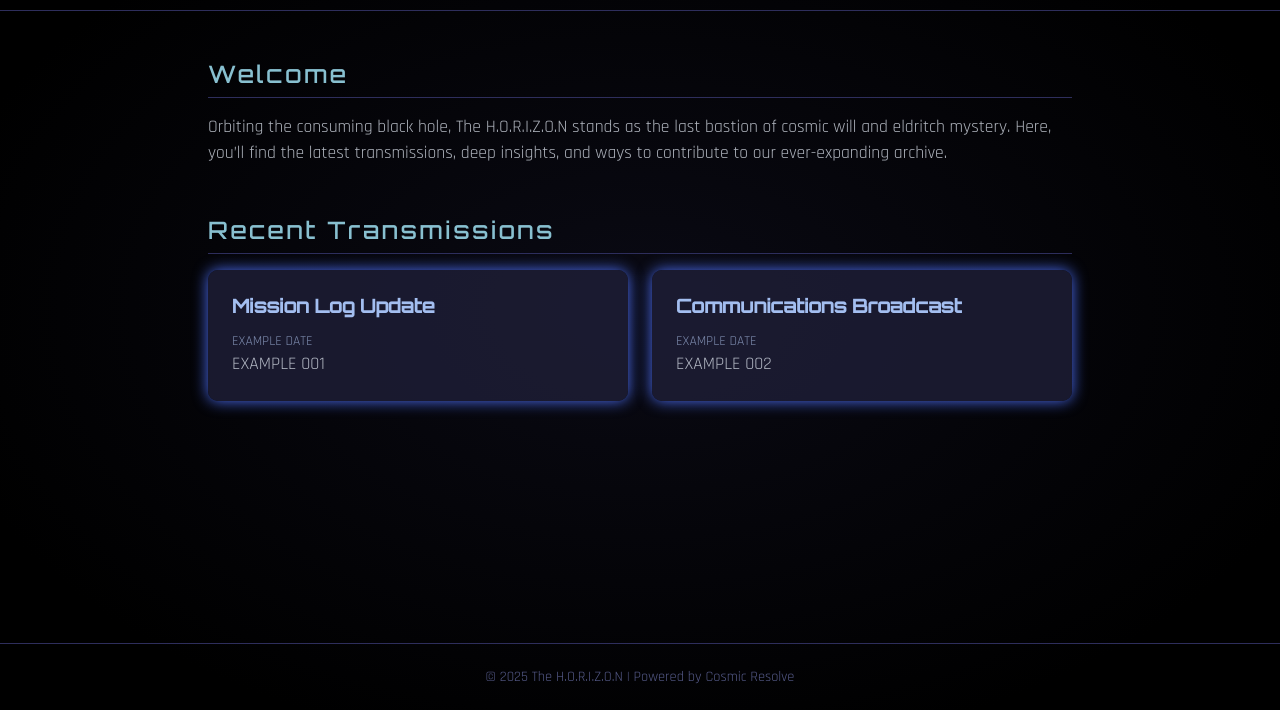
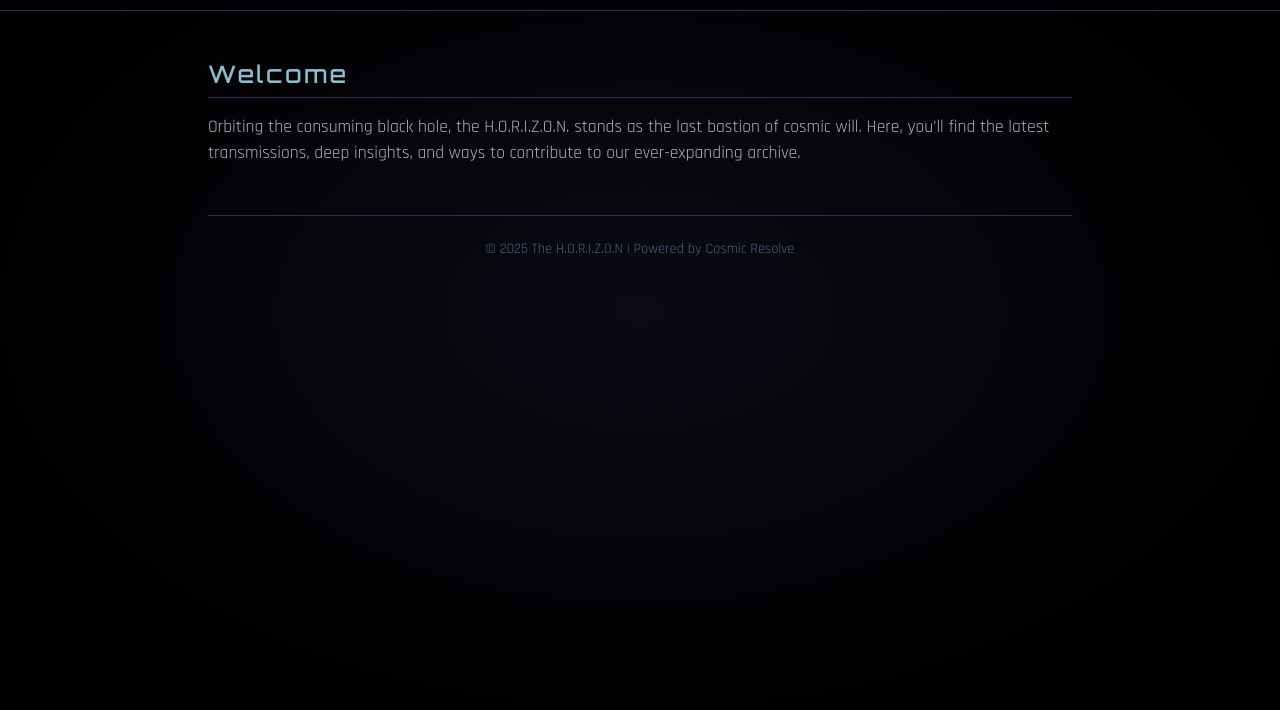
Before and after one commit to Echo-001-A/The-horizon, a plain HTML site: page index.html in a window 1280 px wide. Shown: the part 90-800 px from the top of the page. Drawn offline with Linux system fonts and the light colour scheme.

Commit message:
Update index.html

```diff
--- a/index.html
+++ b/index.html
@@ -148,28 +148,10 @@
   <section>
     <h2>Welcome</h2>
     <p>
-      Orbiting the consuming black hole, The H.O.R.I.Z.O.N stands as the last bastion of cosmic will and eldritch mystery.
+      Orbiting the consuming black hole, the H.O.R.I.Z.O.N. stands as the last bastion of cosmic will.
       Here, you’ll find the latest transmissions, deep insights, and ways to contribute to our ever-expanding archive.
     </p>
   </section>
-
-  <section>
-    <h2>Recent Transmissions</h2>
-    <div class="news-list">
-      <article class="news-item">
-        <h3>Mission Log Update</h3>
-        <time datetime="2025-08-01">EXAMPLE DATE</time>
-        <p>EXAMPLE 001</p>
-      </article>
-      <article class="news-item">
-        <h3>Communications Broadcast</h3>
-        <time datetime="2025-07-25">EXAMPLE DATE</time>
-        <p>EXAMPLE 002</p>
-      </article>
-    </div>
-  </section>
-</main>
-
 <footer>
   &copy; 2025 The H.O.R.I.Z.O.N | Powered by Cosmic Resolve
 </footer>
```
